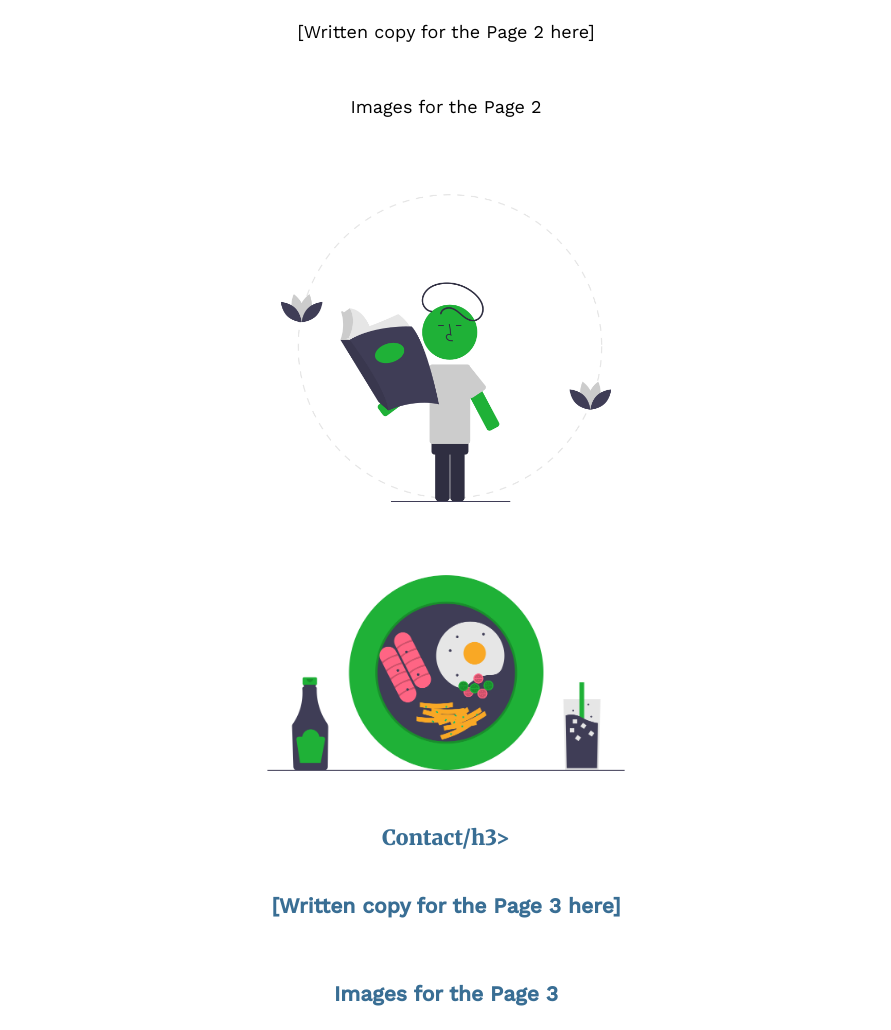
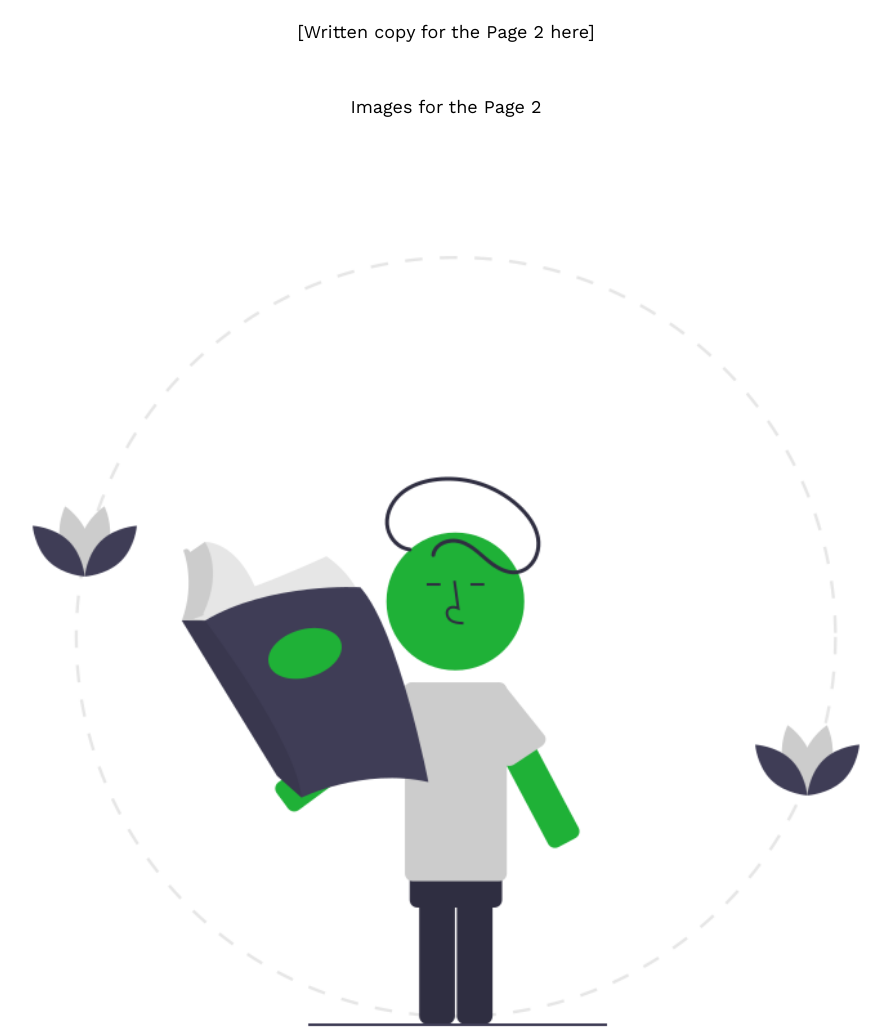
Before and after one commit to alissoninacio1/wdd130, a plain HTML site: page gastrocollab/site-plan.html in a window 1280 px wide. Shown: the part 3727-4757 px from the top of the page, without its empty margins (194-1085 px from the left). Drawn offline with nearby package versions, Linux system fonts and the light colour scheme.

Commit message:
imges loaded

```diff
--- a/gastrocollab/site-plan.html
+++ b/gastrocollab/site-plan.html
@@ -140,7 +140,7 @@
         [Written copy for the Page 2 here]
       </p>
       <p>Images for the Page 2</p>
-        <img src="images/receipt-book.png" alt="image for page">
+        <img id="logo" src="images/receipt-book.png" alt="image for page">
         <img src="images/breakfast.png" alt="image for page">
 
       </ul>
--- a/gastrocollab/styles/site-plan.css
+++ b/gastrocollab/styles/site-plan.css
@@ -40,6 +40,10 @@ img {
   display: block;
   margin: 0 auto;
   width: 40%;
+}
+
+#logo {
+  width: 100%;
 }
 h1, h2, h3, h4, h5, h6 {
   font-family: var(--heading-font);
```
